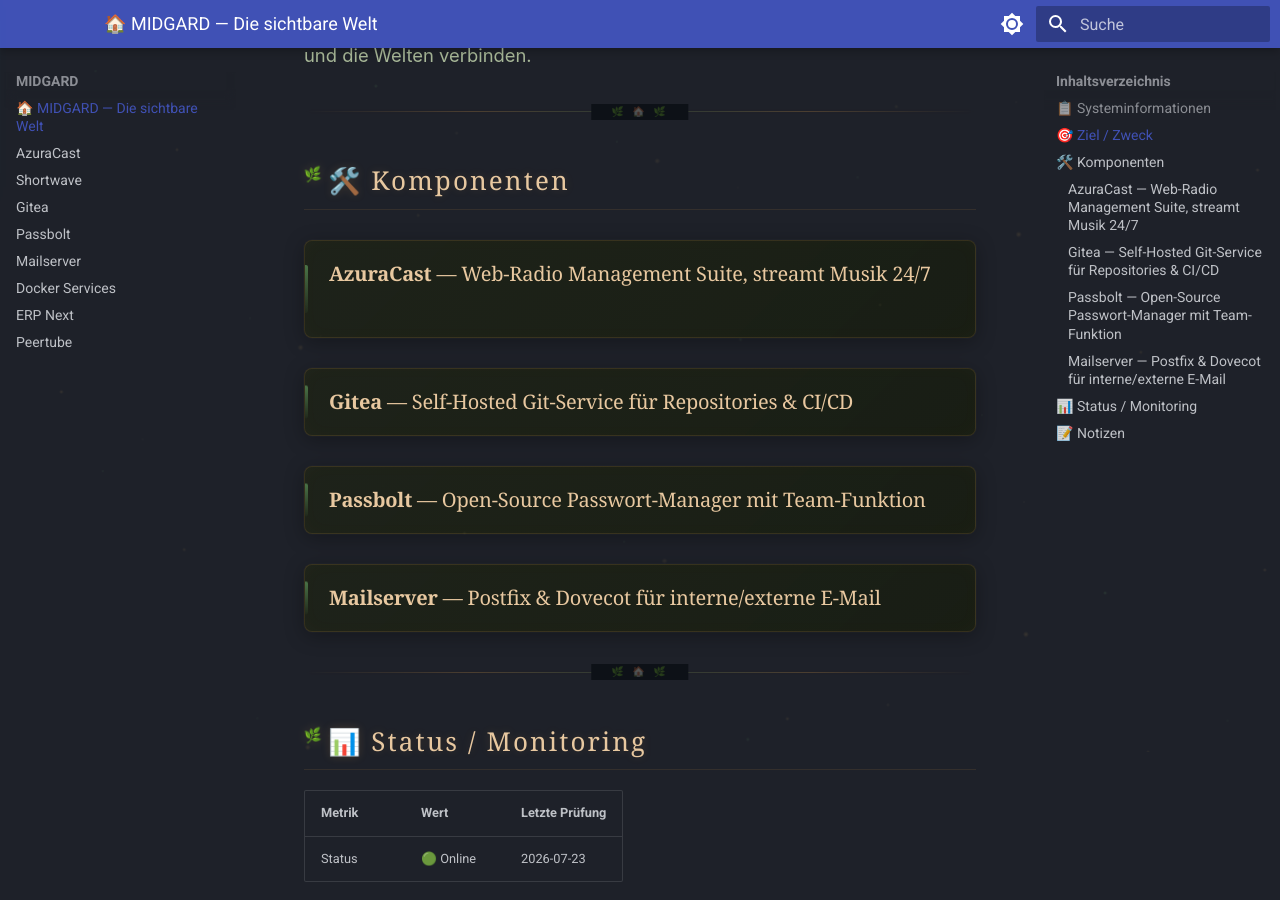
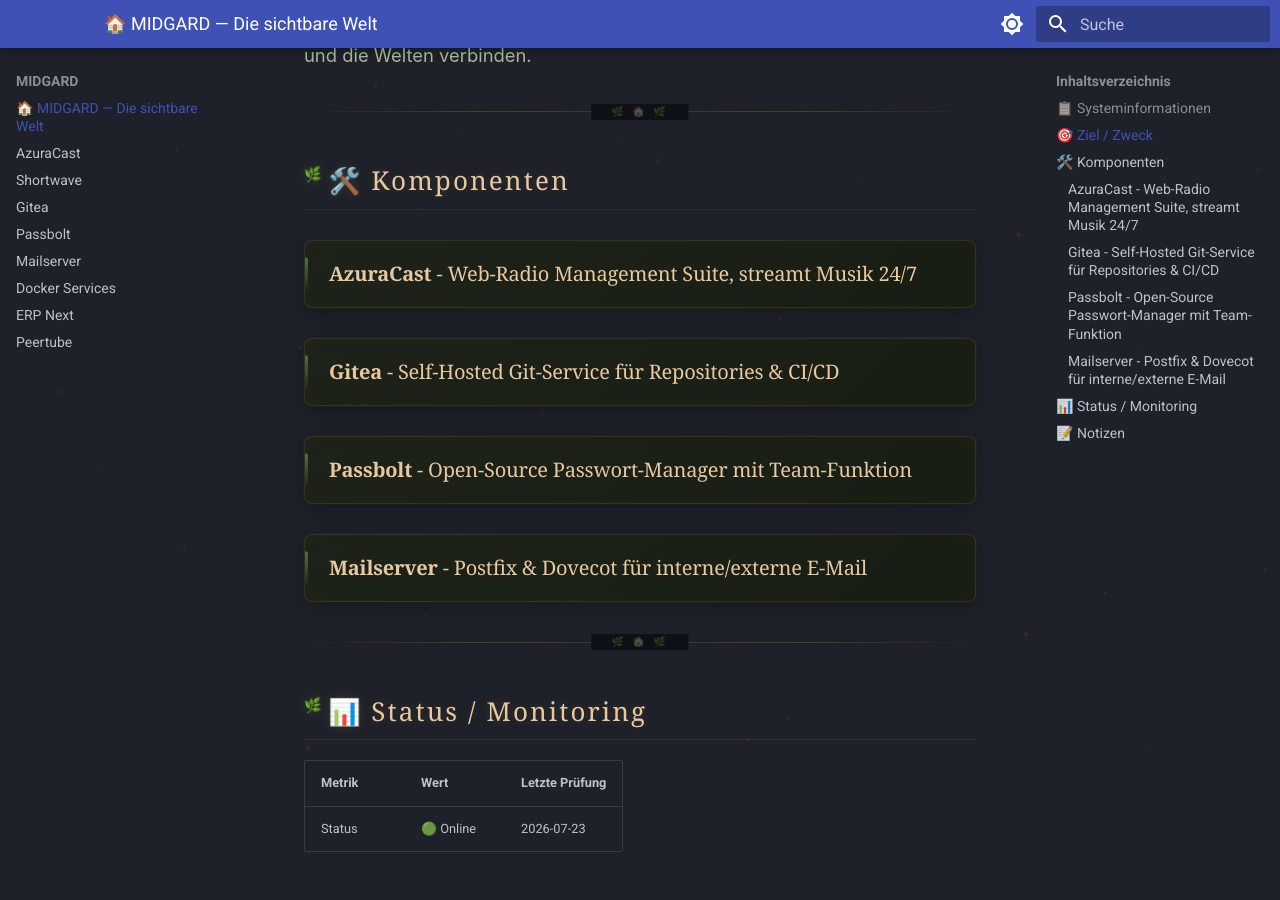
Before and after one commit to NovaForgeCtrl/YGGDRASIL, an MkDocs documentation site: the page built from docs/midgard.md, in a window 1280 px wide and 900 px high, scrolled down 1057 px. Built offline with MkDocs 1.6.1 and Material for MkDocs 9.7.7, drawn with Linux system fonts in a browser that asks for light colours; grey boxes are pictures that could not be loaded.

```diff
--- a/docs/midgard.md
+++ b/docs/midgard.md
@@ -23,10 +23,10 @@
 ## 🛠️ Komponenten
 
 
-### **AzuraCast** — Web-Radio Management Suite, streamt Musik 24/7
-### **Gitea** — Self-Hosted Git-Service für Repositories & CI/CD
-### **Passbolt** — Open-Source Passwort-Manager mit Team-Funktion
-### **Mailserver** — Postfix & Dovecot für interne/externe E-Mail
+### **AzuraCast** - Web-Radio Management Suite, streamt Musik 24/7
+### **Gitea** - Self-Hosted Git-Service für Repositories & CI/CD
+### **Passbolt** - Open-Source Passwort-Manager mit Team-Funktion
+### **Mailserver** - Postfix & Dovecot für interne/externe E-Mail
 
 
 ---
```
Also changed, not shown: docs/asgard.md (+4 -4 lines), docs/bifrost.md (+3 -3 lines), docs/heimdall.md (+4 -4 lines).
